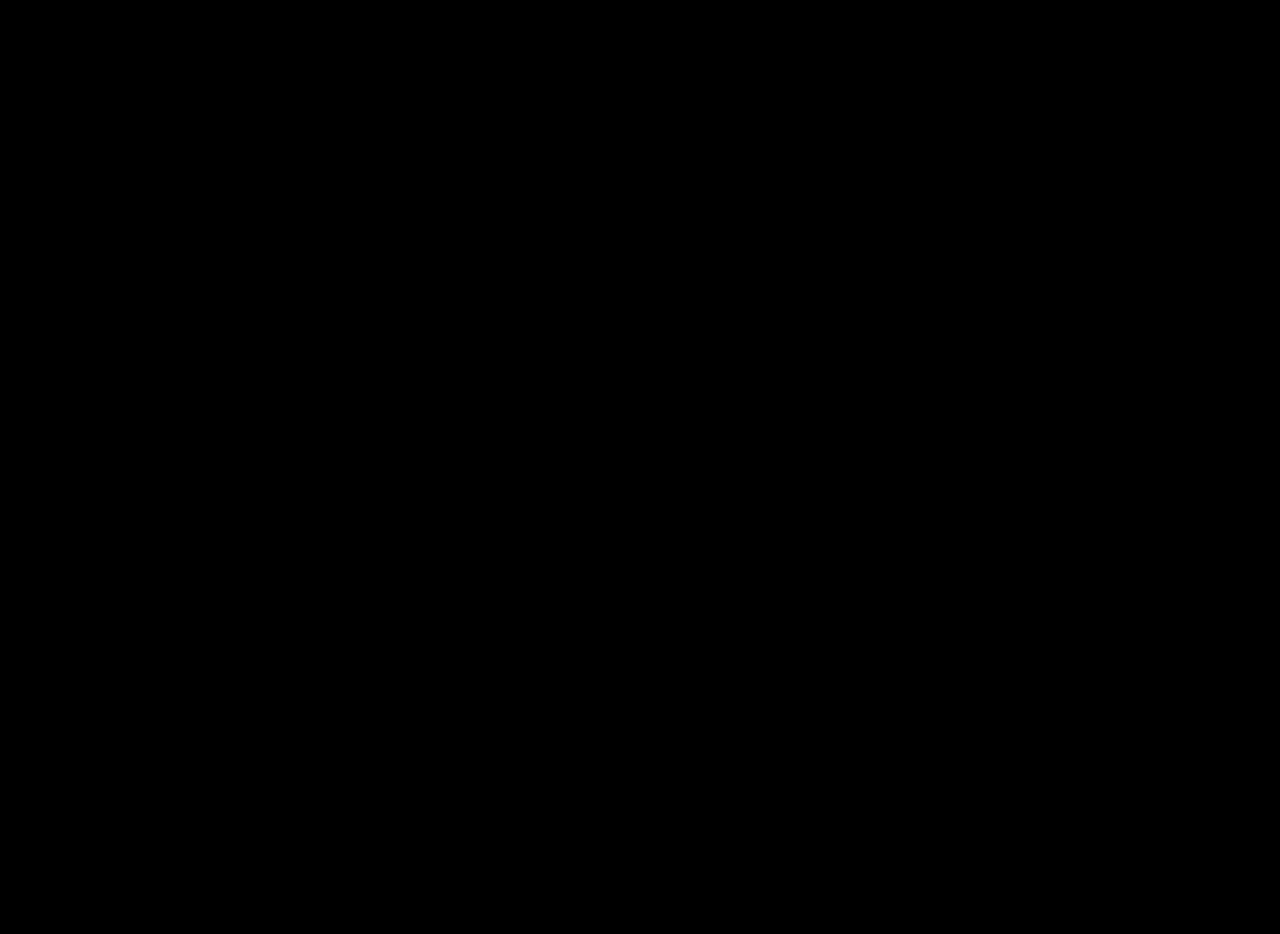
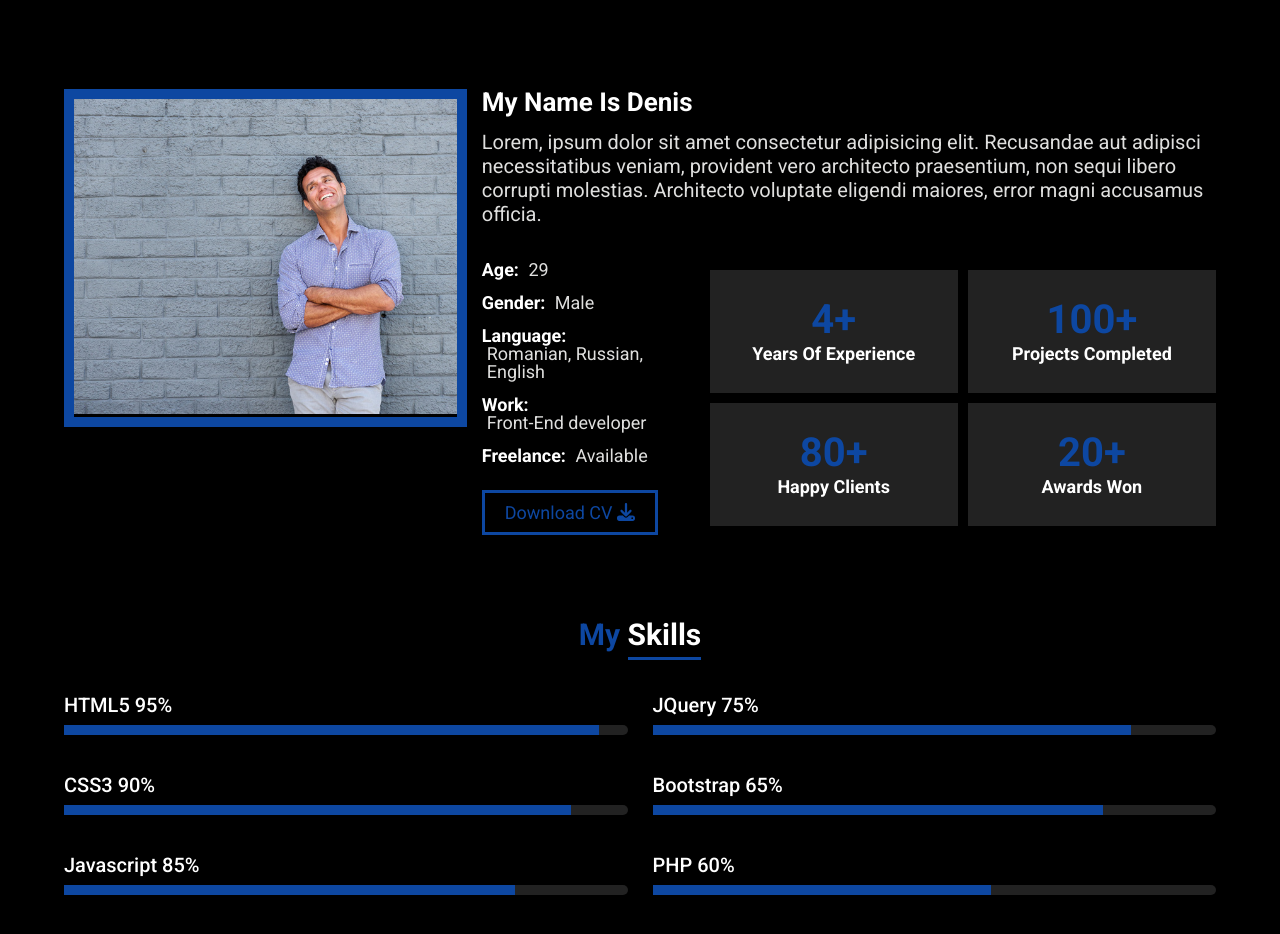
Before and after one commit to DenisMoldovanu/Portfolio, a React (Create React App) app: page / in a window 1280 px wide. Shown: the part 800-1734 px from the top of the page. Before the commit the page ends 889 px from the top, so only its background shows below. Built offline with nearby package versions, Linux system fonts and the light colour scheme.

Commit message:
set about section

```diff
--- a/public/index.html
+++ b/public/index.html
@@ -27,7 +27,7 @@
     <!-- Fonts -->
     <link rel="preconnect" href="https://fonts.googleapis.com">
     <link rel="preconnect" href="https://fonts.gstatic.com" crossorigin>
-    <link href="https://fonts.googleapis.com/css2?family=Roboto:wght@300;400;700;900&display=swap" rel="stylesheet">
+    <link href="https://fonts.googleapis.com/css2?family=Roboto:wght@300;400;500;600;700;900&display=swap" rel="stylesheet">
 
     <title>Denis Moldovanu</title>
   </head>
--- a/src/App.js
+++ b/src/App.js
@@ -1,7 +1,6 @@
-import { FontAwesomeIcon } from "@fortawesome/react-fontawesome";
-import { faEnvelope, faTerminal } from "@fortawesome/free-solid-svg-icons";
 import Header from "./components/navbar/Header";
 import Hero from "./components/hero/Hero";
+import About from "./components/about/About";
 import "./assets/styles/main.scss";
 
 function App() {
@@ -10,6 +9,7 @@
             <Header />
             <div className="container">
                 <Hero />
+                <About />
             </div>
         </div>
     );
--- /dev/null
+++ b/src/components/about/About.js
@@ -0,0 +1,149 @@
+import { FontAwesomeIcon } from "@fortawesome/react-fontawesome";
+import { faDownload } from "@fortawesome/free-solid-svg-icons";
+import "./style.scss";
+import photo from "../../assets/img/photo2.jpeg";
+function About() {
+    return (
+        <div className="about-section">
+            <div className="box-container">
+                <div className="img-box">
+                    <img src={photo} alt="" />
+                </div>
+                <div className="content">
+                    <h2>My Name Is Denis</h2>
+                    <p>
+                        Lorem, ipsum dolor sit amet consectetur adipisicing
+                        elit. Recusandae aut adipisci necessitatibus veniam,
+                        provident vero architecto praesentium, non sequi libero
+                        corrupti molestias. Architecto voluptate eligendi
+                        maiores, error magni accusamus officia.
+                    </p>
+                    <div className="about-info">
+                        <div className="info">
+                            <h4>
+                                Age: <span>29</span>
+                            </h4>
+                            <h4>
+                                Gender: <span>Male</span>
+                            </h4>
+                            <h4>
+                                Language:
+                                <span>Romanian, Russian, English</span>
+                            </h4>
+                            <h4>
+                                Work: <span>Front-End developer</span>
+                            </h4>
+                            <h4>
+                                Freelance: <span>Available</span>
+                            </h4>
+                            <a href="#download" class="btn">
+                                Download CV{" "}
+                                <FontAwesomeIcon icon={faDownload} />
+                            </a>
+                        </div>
+                        <div className="counting">
+                            <div class="box">
+                                <h1 class="count" data-count="4">
+                                    4+
+                                </h1>
+                                <h3>Years Of Experience</h3>
+                            </div>
+
+                            <div class="box">
+                                <h1 class="count" data-count="100">
+                                    100+
+                                </h1>
+                                <h3>projects completed</h3>
+                            </div>
+
+                            <div class="box">
+                                <h1 class="count" data-count="80">
+                                    80+
+                                </h1>
+                                <h3>happy clients</h3>
+                            </div>
+
+                            <div class="box">
+                                <h1 class="count" data-count="20">
+                                    20+
+                                </h1>
+                                <h3>awards won</h3>
+                            </div>
+                        </div>
+                    </div>
+                </div>
+            </div>
+            <div className="skill-container">
+                <div class="heading">
+                    <h2>
+                        My <span>Skills</span>
+                    </h2>
+                </div>
+
+                <div class="skills">
+                    <div class="skill-item item1">
+                        <div class="box">
+                            <h3>
+                                HTML5<span> 95% </span>{" "}
+                            </h3>
+                            <div class="progress-bar">
+                                {" "}
+                                <span></span>{" "}
+                            </div>
+                        </div>
+                        <div class="box">
+                            <h3>
+                                CSS3<span> 90% </span>{" "}
+                            </h3>
+                            <div class="progress-bar">
+                                {" "}
+                                <span></span>{" "}
+                            </div>
+                        </div>
+                        <div class="box">
+                            <h3>
+                                javascript<span> 85% </span>{" "}
+                            </h3>
+                            <div class="progress-bar">
+                                {" "}
+                                <span></span>{" "}
+                            </div>
+                        </div>
+                    </div>
+
+                    <div class="skill-item item2">
+                        <div class="box">
+                            <h3>
+                                JQuery<span> 75% </span>{" "}
+                            </h3>
+                            <div class="progress-bar">
+                                {" "}
+                                <span></span>{" "}
+                            </div>
+                        </div>
+                        <div class="box">
+                            <h3>
+                                Bootstrap<span> 65% </span>{" "}
+                            </h3>
+                            <div class="progress-bar">
+                                {" "}
+                                <span></span>{" "}
+                            </div>
+                        </div>
+                        <div class="box">
+                            <h3>
+                                PHP<span> 60% </span>{" "}
+                            </h3>
+                            <div class="progress-bar">
+                                {" "}
+                                <span></span>{" "}
+                            </div>
+                        </div>
+                    </div>
+                </div>
+            </div>
+        </div>
+    );
+}
+
+export default About;
--- /dev/null
+++ b/src/components/about/style.scss
@@ -0,0 +1,200 @@
+@import '../../assets/styles/colors.scss';
+.about-section{
+	padding: 0px 5%;
+	margin-bottom: 50px;
+	.box-container{
+		margin-bottom: 85px;
+		display: flex;
+		align-items: start;
+		justify-content: space-between;
+		gap: 15px;
+		.img-box{
+			max-width: 450px;
+			width: 100%;
+			border: 10px solid $blueDark;
+			img{
+				width: 100%;
+				object-fit: cover;
+			}
+		}
+		.content{
+			h2{
+				font-size: 26px;
+				margin-bottom: 15px;
+				font-weight: 700;
+			}
+			p{
+				line-height: 1.2;
+				margin-bottom: 35px;
+				color: $lightGrey;
+			}
+			.about-info{
+				display: flex;
+				align-items: center;
+				justify-content: space-between;
+				.info{
+					margin-right: 15px;
+					h4{
+						font-weight: 700;
+						margin-bottom: 15px;
+						font-size: 18px;
+						span{
+							display: inline-block;
+							font-weight: 400;
+							margin-left: 5px;
+							color: $lightGrey;
+						}
+					}
+					.btn{
+						display: inline-block;
+						padding: 10px 20px;
+						font-size: 18px;
+						color: $blueDark;
+						background-color: transparent;
+						border: 0.2rem solid $blueDark;
+						text-decoration: none;
+						margin-top: 10px;
+						&:hover{
+							background-color: $blueDark;
+							color: $white;
+						}
+					}
+				}
+				.counting{
+					display: grid;
+					grid-template-columns: 1fr 1fr;
+					row-gap: 10px;
+					column-gap: 10px;
+					max-width: 700px;
+					width: 100%;
+					.box{
+						max-width: 350px;
+						padding: 30px;
+						background-color: #222;
+						text-align: center;
+						h1{
+							color: $blueDark;
+							font-size: 40px;
+							font-weight: 700;
+							margin-bottom: 5px;
+						}
+						h3{
+							font-size: 18px;
+							font-weight: 700;
+							text-transform: capitalize;
+						}
+					}
+				}
+			}
+		}
+	}
+	.skill-container{
+		.heading{
+			h2{
+				font-size: 30px;
+				text-align: center;
+				color: $blueDark;
+				font-weight: 700;
+				margin-bottom: 25px;
+				span{
+					position: relative;
+					color: $white;
+					&::after{
+						content: '';
+						position: absolute;
+						bottom: -0.5rem;
+						left: 0;
+						z-index: -1;
+						background: $blueDark;
+						height: 0.2rem;
+						width: 100%;
+					}
+				}
+			}
+		}
+		.skills{
+			display: flex;
+			gap: 25px;
+			.skill-item{
+				width: 100%;
+				.box{
+					padding: 20px 0px;
+					h3{
+						font-weight: 500;
+						text-transform: capitalize;
+						margin-bottom: 10px;
+					}
+					.progress-bar{
+						background-color: #222;
+						border-radius: 5px;
+						height: 10px;
+					}
+				}
+			}
+			.item1{
+				.box:nth-child(1){
+					.progress-bar{
+						span{
+							display: block;
+							height: 10px;
+							width: 95%;
+							background-color: $blueDark;
+						}
+					}
+				}
+				.box:nth-child(2){
+					.progress-bar{
+						span{
+							display: block;
+							height: 10px;
+							width: 90%;
+							background-color: $blueDark;
+						}
+					}
+				}
+				.box:nth-child(3){
+					.progress-bar{
+						span{
+							display: block;
+							height: 10px;
+							width: 80%;
+							background-color: $blueDark;
+						}
+					}
+				}
+			}
+			.item2{
+				.box:nth-child(1){
+					.progress-bar{
+						span{
+							display: block;
+							height: 10px;
+							width: 85%;
+							background-color: $blueDark;
+						}
+					}
+				}
+				.box:nth-child(2){
+					.progress-bar{
+						span{
+							display: block;
+							height: 10px;
+							width: 80%;
+							background-color: $blueDark;
+						}
+					}
+				}
+				.box:nth-child(3){
+					.progress-bar{
+						span{
+							display: block;
+							height: 10px;
+							width: 60%;
+							background-color: $blueDark;
+						}
+					}
+				}
+			}
+		}
+	}
+}
--- a/src/components/hero/style.scss
+++ b/src/components/hero/style.scss
@@ -9,7 +9,7 @@
 	gap: 4rem;
 
 	.content{
-		max-width: 600px;
+		max-width: 700px;
 		h2{
 			color: $blueDark;
 			font-size: 26px;
@@ -26,6 +26,7 @@
 		}
 		p{
 			line-height: 1.5;
+			color: $lightGrey;
 		}
 	}
 	.img-box{
```
Also changed, not shown: src/assets/img/photo2.jpeg (added).
